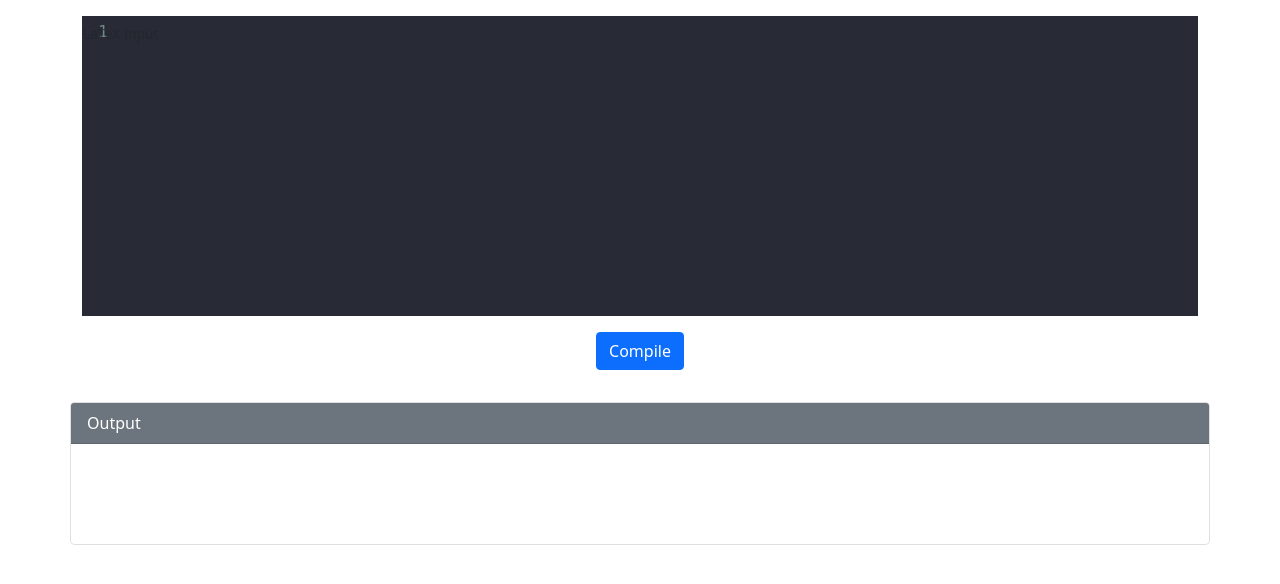
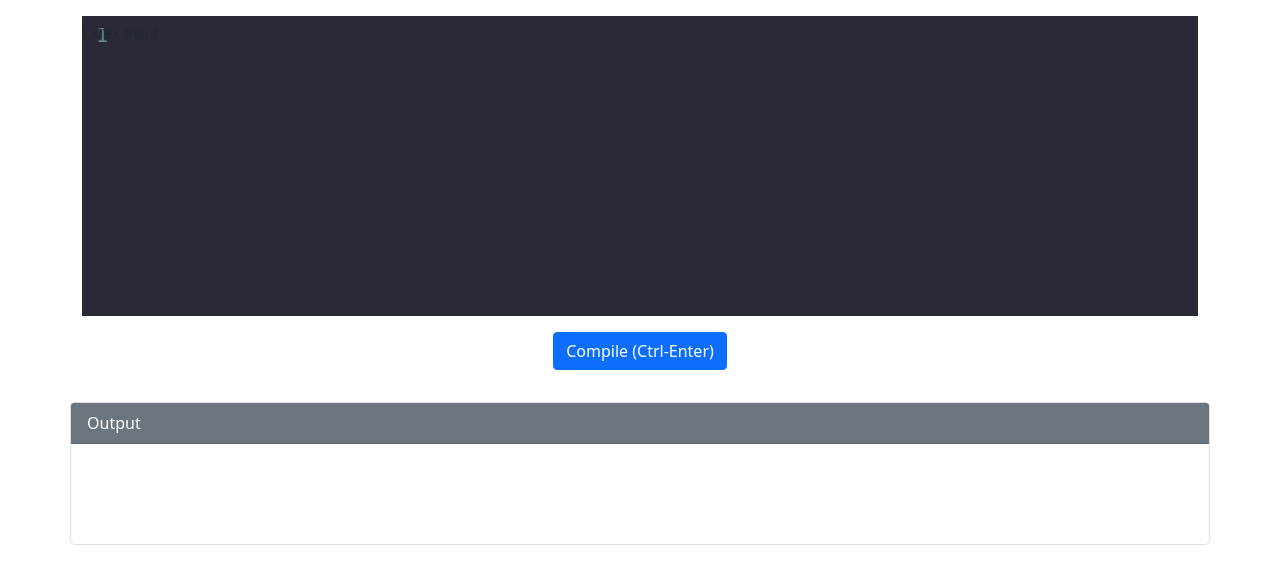
Before and after one commit to Amjad50/Fyp, a Flask app: page /latex_compiler in a window 1280 px wide. Shown: the part 56-640 px from the top of the page. Run offline with Flask 2, Linux system fonts and the light colour scheme; parts of the project's set-up code (start-up, migrations or seed data) failed here and were passed over; some libraries are stand-ins or nearby versions.

Commit message:
Web-front: Added `Ctrl-Enter` shortcut to compile in latex compiler
Better than clicking the button each time

```diff
--- a/web/static/css/styles.css
+++ b/web/static/css/styles.css
@@ -0,0 +1,3 @@
+.CodeMirror {
+    font-size: 20px;
+}
--- a/web/static/js/latex_compiler.js
+++ b/web/static/js/latex_compiler.js
@@ -4,6 +4,11 @@ let img;
 function initialize_code_mirror_editor() {
     code_mirror_editor = CodeMirror.fromTextArea(document.getElementById('latex_input'), {
         mode: "stex", theme: "dracula", lineNumbers: true, inMathMode: true,
+        extraKeys: {
+            "Ctrl-Enter": function() {
+                compile_latex_input_field();
+            }
+        }
     });
 }
 
@@ -41,14 +46,8 @@ function compile_latex_and_update_input(latex_input) {
     code_mirror_editor.getDoc().setValue(latex_input);
 }
 
-function add_latex_input_form_submit_handler() {
-    let form = $('#latex_input_form');
-
-    form.on('submit', function (event) {
-        // we don't want to be transferred to another page
-        event.preventDefault();
-
-        let latex_input = $('#latex_input')[0].value;
+function compile_latex_input_field() {
+    let latex_input = code_mirror_editor.getValue();
 
     latex_input = fix_brackets(latex_input);
 
@@ -62,6 +61,16 @@ function add_latex_input_form_submit_handler() {
     window.history.pushState({template: latex_input}, "", new_url);
 
     compile_latex(latex_input);
+}
+
+function add_latex_input_form_submit_handler() {
+    let form = $('#latex_input_form');
+
+    form.on('submit', function (event) {
+        // we don't want to be transferred to another page
+        event.preventDefault();
+
+        compile_latex_input_field();
     });
 }
 
--- a/web/templates/latex_compiler.html
+++ b/web/templates/latex_compiler.html
@@ -24,7 +24,7 @@
         </div>
         <div class="row text-center my-3">
             <div class="col">
-                <button type="submit" class="btn btn-primary mb-3">Compile</button>
+                <button type="submit" class="btn btn-primary mb-3">Compile (Ctrl-Enter)</button>
             </div>
         </div>
 
```
Lines whose indentation alone changed are shown as unchanged.
